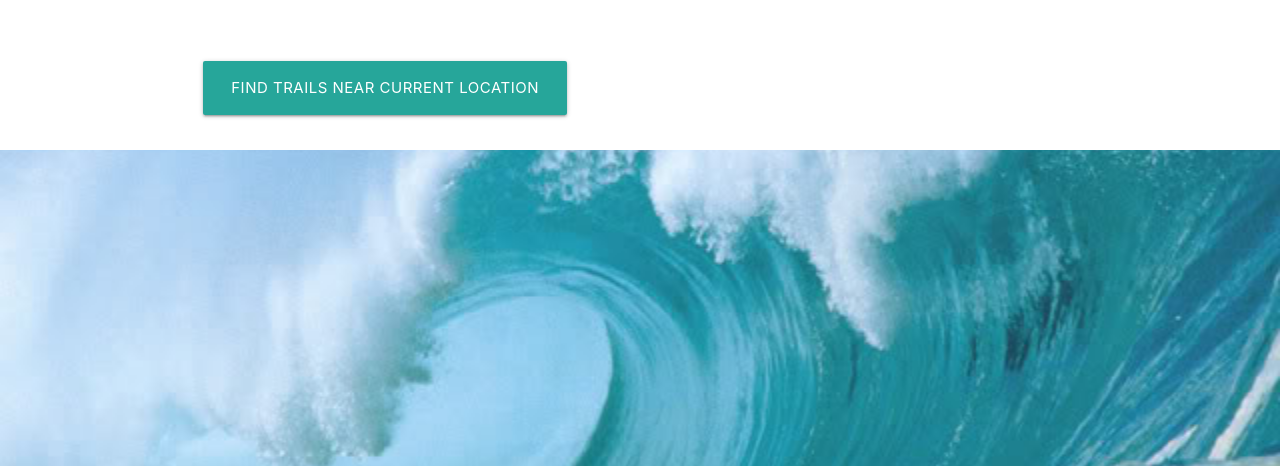
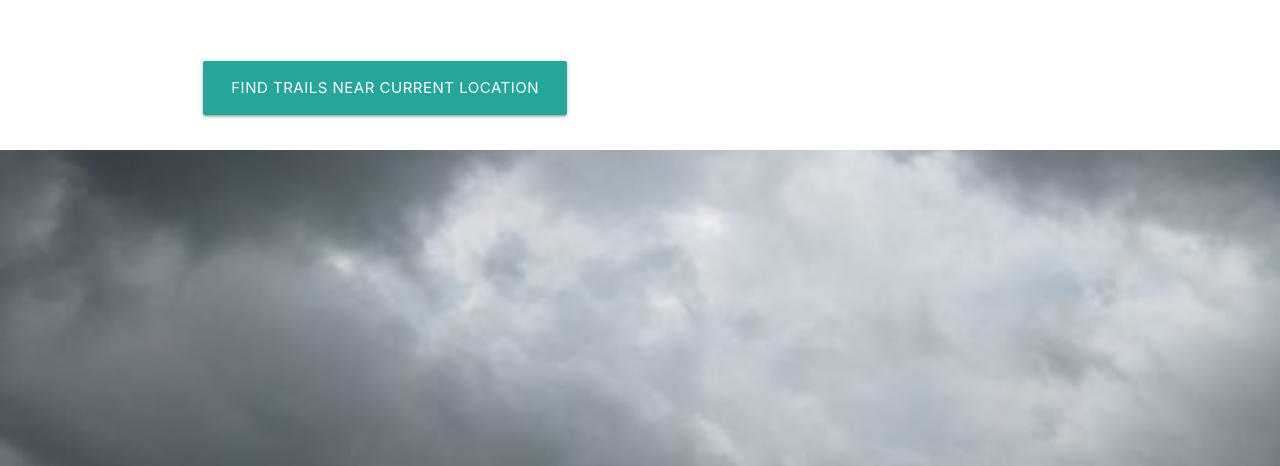
Before and after one commit to AjaMag/Dream-Team, a plain HTML site: page index.html in a window 1280 px wide. Shown: the part 1629-2095 px from the top of the page. Drawn offline with nearby package versions, Linux system fonts and the light colour scheme; no server answers.

Commit message:
new branch

```diff
--- a/index.html
+++ b/index.html
@@ -14,7 +14,7 @@
 
 
 <div class="parallax-container">
-  <div class="parallax"><img src="./img/beverage-black-coffee-blur-1235717.jpg"></div>
+  <div class="parallax"><img src="./img/sunny_day.jpg"></div>
 </div>
 <div class="section white">
   <div class="row container">
@@ -32,7 +32,7 @@
       <div class="row">
           <div class="col s12">
           <div class="row" id="carRow">
-              <div class="col s12 m7" >
+              <div class="col s12 m7">
                 <div class="carousel carousel-slider" id="cardholder"></div>
               </div>
           </div>
@@ -47,7 +47,7 @@
   </div>
 </div>
 <div class="parallax-container">
-  <div class="parallax"><img src="./img/wave.JPG"></div>
+  <div class="parallax"><img src="./img/cloudy_day.jpg"></div>
 </div>
 
 <script src="https://code.jquery.com/jquery-3.3.1.js" integrity="sha256-2Kok7MbOyxpgUVvAk/HJ2jigOSYS2auK4Pfzbm7uH60=" crossorigin="anonymous"></script>
--- a/js/script.js
+++ b/js/script.js
@@ -1,5 +1,8 @@
 var lat;
 var long;
+
+var pArr = ['img/cloudy_day.jpg', 'img/sunny_day.jpg', 'img/rainy day.jpg']
+
 
 $(document).ready(function(){
   $('.parallax').parallax();
```
Also changed, not shown: img/beverage-black-coffee-blur-1235717.jpg (deleted), img/cloudy_day.jpg (added), img/rainy day.jpg (added), img/sunny_day.jpg (added), img/wave.JPG (deleted).
